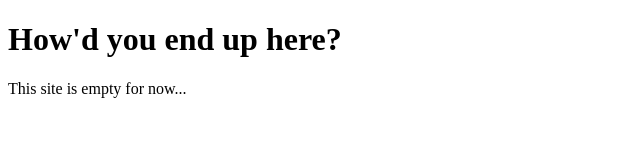
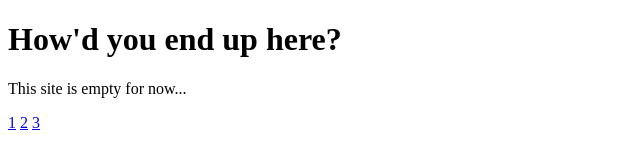
Before and after one commit to realkiwihrs/realkiwihrs.github.io, a plain HTML site: page index.html in a window 1280 px wide. Shown: the full height of the page, 0-640 px from the left. Drawn offline with Linux system fonts and the light colour scheme.

Commit message:
Added links to test files

```diff
--- a/index.html
+++ b/index.html
@@ -1,6 +1,12 @@
 <!DOCTYPE HTML>
+
 <html>
+ <h1>How'd you end up here?</h1>
+ <p>This site is empty for now...</p>
 
-<h1>How'd you end up here?</h1>
-<p>This site is empty for now...</p>
+ <nav>
+     <a href="/1.html/">1</a>
+     <a href="/2.html/">2</a>
+     <a href="/3.html/">3</a>
+ </nav>
 </html>
```
